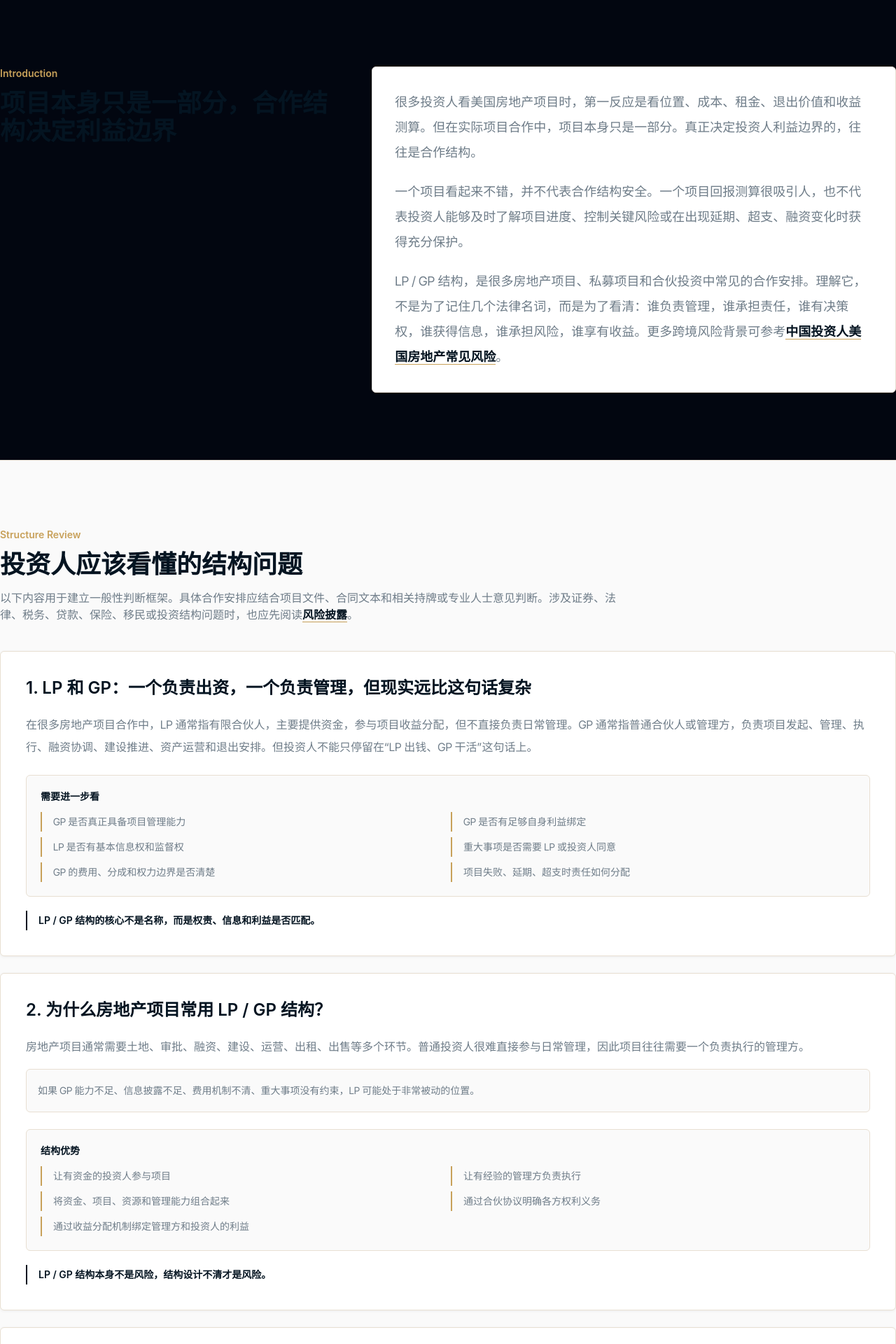
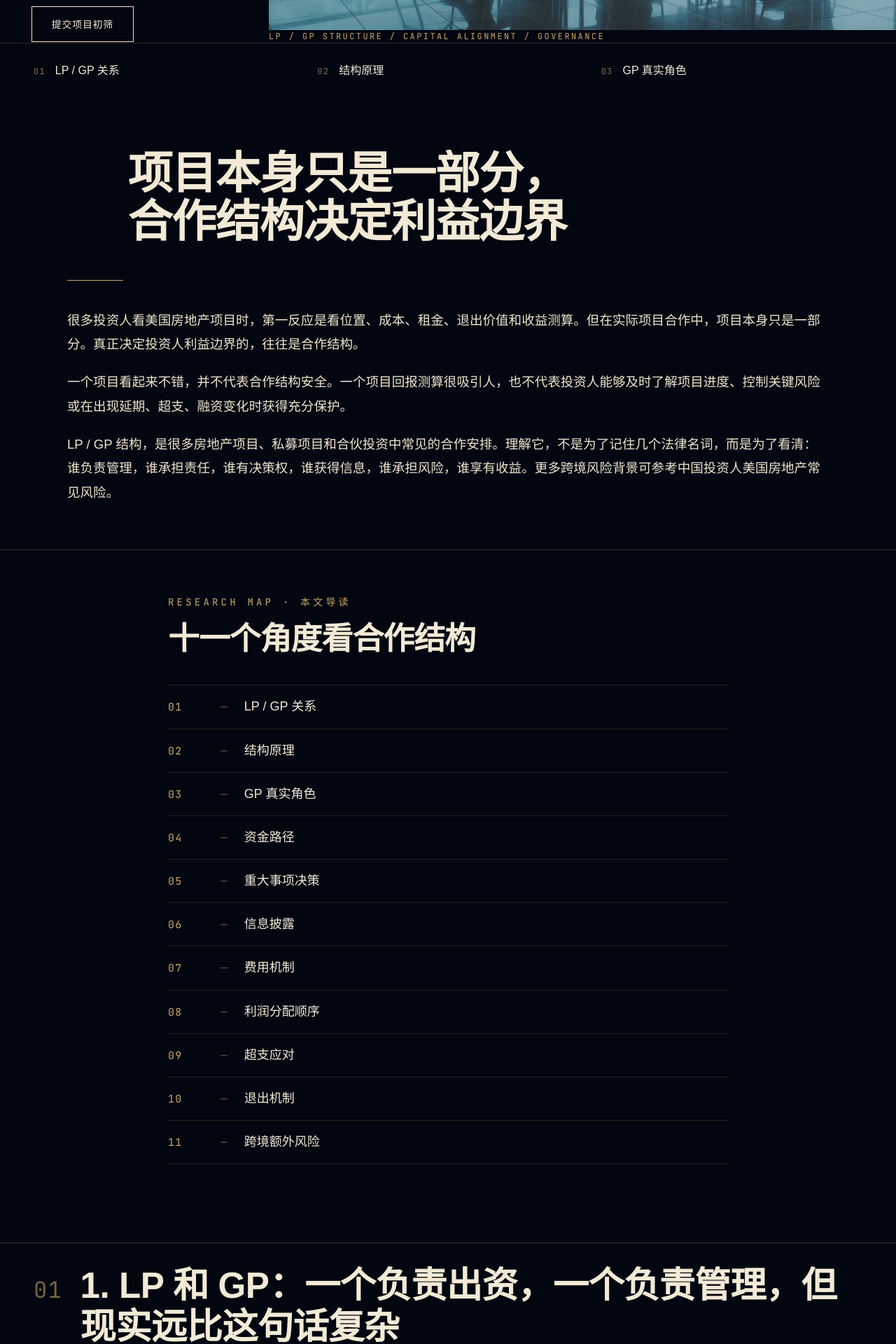
Before and after one commit to sarec-org/sarec-website, a Next.js app: page /zh/research/lp-gp-structure in a window 1280 px wide. Shown: the part 640-2560 px from the top of the page at 70% size. Built offline with nearby package versions, Linux system fonts and the light colour scheme; grey boxes are pictures that could not be loaded.

Commit message:
feat: apply research baseline to lp gp structure

```diff
--- a/app/zh/(internal)/research/lp-gp-structure/page.tsx
+++ b/app/zh/(internal)/research/lp-gp-structure/page.tsx
@@ -1,8 +1,13 @@
 import type { Metadata } from 'next';
-import Link from 'next/link';
-import { Button } from '@/components/ui/Button';
-import { Card } from '@/components/ui/Card';
 import { createPageMetadata } from '@/lib/seo';
+import { ArticleHero } from '@/components/sections/research/ArticleHero';
+import { ArticleSection } from '@/components/sections/research/ArticleSection';
+import { RelatedResearch } from '@/components/sections/research/RelatedResearch';
+import { OpeningJudgment } from '@/components/sections/research/OpeningJudgment';
+import { ResearchMap } from '@/components/sections/research/ResearchMap';
+import { SarecFramework } from '@/components/sections/research/SarecFramework';
+import { MidArticleCTA } from '@/components/sections/research/MidArticleCTA';
+import { ConversionBlock } from '@/components/sections/research/ConversionBlock';
 
 export const metadata: Metadata = createPageMetadata({
   title: 'LP / GP 合作结构详解｜SAREC Insights',
@@ -129,180 +134,237 @@ const relatedLinks = [
   { title: '服务架构', href: '/zh/services/' }
 ];
 
+const introParagraphs = [
+  '很多投资人看美国房地产项目时，第一反应是看位置、成本、租金、退出价值和收益测算。但在实际项目合作中，项目本身只是一部分。真正决定投资人利益边界的，往往是合作结构。',
+  '一个项目看起来不错，并不代表合作结构安全。一个项目回报测算很吸引人，也不代表投资人能够及时了解项目进度、控制关键风险或在出现延期、超支、融资变化时获得充分保护。',
+  'LP / GP 结构，是很多房地产项目、私募项目和合伙投资中常见的合作安排。理解它，不是为了记住几个法律名词，而是为了看清：谁负责管理，谁承担责任，谁有决策权，谁获得信息，谁承担风险，谁享有收益。更多跨境风险背景可参考中国投资人美国房地产常见风险。'
+];
+
+const sarecFrameworkBody =
+  'SAREC 的价值不是替客户做最终投资决定，而是帮助客户在进入项目之前，把合作结构中的关键问题先提出来、列清楚、分层判断。实际项目也可以结合案例研究与服务架构进一步讨论。';
+
+const conclusionParagraphs = [
+  '一个美国房地产项目是否值得继续推进，不能只看项目介绍、租金测算和退出价值。对投资人而言，真正重要的是：这个项目是否有清晰的管理方、透明的资金路径、合理的费用机制、稳定的信息披露、明确的重大事项决策和可讨论的退出路径。',
+  '好的结构不能消除所有风险，但可以让风险更早被看见、更清楚地被讨论、更有机制地被处理。SAREC 希望帮助跨境客户在美国房地产项目合作中，先看清结构，再讨论机会。'
+];
+
+const noticeBody =
+  '本文仅供一般信息参考，不构成投资建议、证券发行、法律意见、税务意见、移民建议或任何收益承诺。LP / GP 合作结构、房地产项目投资、私募发行、税务处理、贷款安排、保险、EB-5 和跨境交易均涉及复杂风险。具体事项应结合项目文件、合同文本和相关持牌或专业人士意见审慎判断。';
+
+const researchMapKeywords = [
+  { keyword: 'LP / GP 关系', anchor: 'section-01' },
+  { keyword: '结构原理', anchor: 'section-02' },
+  { keyword: 'GP 真实角色', anchor: 'section-03' },
+  { keyword: '资金路径', anchor: 'section-04' },
+  { keyword: '重大事项决策', anchor: 'section-05' },
+  { keyword: '信息披露', anchor: 'section-06' },
+  { keyword: '费用机制', anchor: 'section-07' },
+  { keyword: '利润分配顺序', anchor: 'section-08' },
+  { keyword: '超支应对', anchor: 'section-09' },
+  { keyword: '退出机制', anchor: 'section-10' },
+  { keyword: '跨境额外风险', anchor: 'section-11' }
+];
+
+const researchMapItems = researchMapKeywords.map((k, i) => ({
+  keyword: k.keyword,
+  anchor: k.anchor,
+  fullTitle: sections[i].title
+}));
+
+const heroAnchors = researchMapKeywords.slice(0, 3).map((k, i) => ({
+  keyword: k.keyword,
+  anchor: k.anchor,
+  fullTitle: sections[i].title
+}));
+
+const conversionIntents = [
+  { label: '你有具体项目', ctaText: '提交项目初筛', href: '/zh/services/strategy/' },
+  { label: '你想继续研究', ctaText: '返回研究中心', href: '/zh/research' },
+  { label: '你想保持联系', ctaText: '联系我们', href: '/zh/contact/' }
+];
+
 export default function LpGpStructurePage() {
   return (
-    <article>
-      <section className="bg-deep py-16 text-white md:py-24">
-        <div className="container-shell max-w-5xl">
-          <p className="font-sans text-sm font-semibold text-gold">SAREC Insights</p>
-          <h1 className="mt-5 font-sans text-[2rem] font-bold leading-tight md:text-6xl">LP / GP 合作结构详解</h1>
-          <p className="mt-6 max-w-4xl text-base leading-8 text-zinc-300 md:text-xl">
-            美国房地产项目中，投资人真正需要看懂的不只是项目本身，还包括谁管理项目、资金如何进入、信息如何披露、重大事项如何决策、收益如何分配，以及风险发生时由谁承担责任。
-          </p>
-          <div className="mt-6 flex flex-wrap gap-2">
-            {tags.map((tag) => (
-              <span className="rounded-[2px] border border-white/15 bg-white/5 px-3 py-1.5 font-sans text-xs font-semibold text-zinc-300" key={tag}>
-                {tag}
-              </span>
-            ))}
-          </div>
-          <div className="mt-10 flex flex-col gap-3 sm:flex-row">
-            <Button href="/zh/legal/risk-disclosure/" variant="gold">
-              查看风险披露
-            </Button>
-            <Button href="/zh/services/strategy/" variant="light">
-              提交项目初筛
-            </Button>
-          </div>
-        </div>
-      </section>
+    <main style={{ background: 'var(--ink-deepest)', color: 'var(--ivory)' }}>
+      <ArticleHero
+        eyebrow="SAREC INSIGHTS · 合作结构"
+        title="LP / GP 合作结构详解"
+        summary="美国房地产项目中，投资人真正需要看懂的不只是项目本身，还包括谁管理项目、资金如何进入、信息如何披露、重大事项如何决策、收益如何分配，以及风险发生时由谁承担责任。"
+        tags={tags}
+        heroVideo={{
+          src: '/videos/research/lp-gp-structure-hero.mp4',
+          poster: '/images/research/lp-gp-structure-poster.jpg'
+        }}
+        primaryCta={{ label: '查看风险披露', href: '/zh/legal/risk-disclosure/' }}
+        secondaryCta={{ label: '提交项目初筛', href: '/zh/services/strategy/' }}
+        anchors={heroAnchors}
+        mediaCaption="LP / GP STRUCTURE / CAPITAL ALIGNMENT / GOVERNANCE"
+      />
 
-      <section className="py-12 md:py-24">
-        <div className="container-shell grid gap-8 lg:grid-cols-[0.8fr_1.2fr]">
-          <div>
-            <p className="font-sans text-sm font-semibold text-gold">Introduction</p>
-            <h2 className="mt-3 font-sans text-2xl font-bold leading-tight text-ink md:text-4xl">项目本身只是一部分，合作结构决定利益边界</h2>
-          </div>
-          <Card className="md:p-10">
-            <div className="grid gap-5 text-base leading-8 text-muted md:text-lg md:leading-9">
-              <p>很多投资人看美国房地产项目时，第一反应是看位置、成本、租金、退出价值和收益测算。但在实际项目合作中，项目本身只是一部分。真正决定投资人利益边界的，往往是合作结构。</p>
-              <p>一个项目看起来不错，并不代表合作结构安全。一个项目回报测算很吸引人，也不代表投资人能够及时了解项目进度、控制关键风险或在出现延期、超支、融资变化时获得充分保护。</p>
-              <p>
-                LP / GP 结构，是很多房地产项目、私募项目和合伙投资中常见的合作安排。理解它，不是为了记住几个法律名词，而是为了看清：谁负责管理，谁承担责任，谁有决策权，谁获得信息，谁承担风险，谁享有收益。更多跨境风险背景可参考
-                <Link className="border-b border-gold font-sans font-semibold text-ink hover:text-gold" href="/zh/research/chinese-investors-us-real-estate-risks/">
-                  中国投资人美国房地产常见风险
-                </Link>
-                。
-              </p>
-            </div>
-          </Card>
-        </div>
-      </section>
+      <OpeningJudgment
+        judgment="项目本身只是一部分，合作结构决定利益边界"
+        introParagraphs={introParagraphs}
+      />
 
-      <section className="border-y border-line bg-zinc-50 py-12 md:py-24">
-        <div className="container-shell">
-          <div className="max-w-4xl">
-            <p className="font-sans text-sm font-semibold text-gold">Structure Review</p>
-            <h2 className="mt-3 font-sans text-2xl font-bold leading-tight text-ink md:text-4xl">投资人应该看懂的结构问题</h2>
-            <p className="mt-4 text-sm leading-7 text-muted md:text-base">
-              以下内容用于建立一般性判断框架。具体合作安排应结合项目文件、合同文本和相关持牌或专业人士意见判断。涉及证券、法律、税务、贷款、保险、移民或投资结构问题时，也应先阅读
-              <Link className="border-b border-gold font-sans font-semibold text-ink hover:text-gold" href="/zh/legal/risk-disclosure/">
-                风险披露
-              </Link>
-              。
-            </p>
-          </div>
+      <ResearchMap
+        eyebrow="RESEARCH MAP · 本文导读"
+        title="十一个角度看合作结构"
+        items={researchMapItems}
+      />
 
-          <div className="mt-10 grid gap-6">
-            {sections.map((section) => (
-              <Card className="bg-white md:p-9" key={section.title}>
-                <h3 className="font-sans text-xl font-semibold leading-snug text-ink md:text-2xl">{section.title}</h3>
-                <p className="mt-5 text-base leading-8 text-muted">{section.body}</p>
-                {section.risk ? <p className="mt-4 rounded-md border border-line bg-zinc-50 p-4 text-sm leading-7 text-muted">{section.risk}</p> : null}
-                <div className="mt-6 rounded-md border border-line bg-zinc-50 p-5">
-                  <p className="font-sans text-sm font-semibold text-ink">{section.pointsTitle}</p>
-                  <ul className="mt-3 grid gap-2 text-sm leading-7 text-muted md:grid-cols-2">
-                    {section.points.map((point) => (
-                      <li className="border-l-2 border-gold pl-4" key={point}>
-                        {point}
-                      </li>
-                    ))}
-                  </ul>
-                </div>
-                <p className="mt-5 border-l-2 border-ink pl-4 font-sans text-sm font-semibold leading-7 text-ink">{section.summary}</p>
-              </Card>
-            ))}
-          </div>
-        </div>
-      </section>
+      <ArticleSection
+        id="section-01"
+        index={1}
+        title={sections[0].title}
+        body={sections[0].body}
+        pointsTitle={sections[0].pointsTitle}
+        points={sections[0].points}
+        summary={sections[0].summary}
+        width="default"
+      />
+      <ArticleSection
+        id="section-02"
+        index={2}
+        title={sections[1].title}
+        body={sections[1].body}
+        pointsTitle={sections[1].pointsTitle}
+        points={sections[1].points}
+        note={sections[1].risk}
+        summary={sections[1].summary}
+        width="default"
+      />
+      <ArticleSection
+        id="section-03"
+        index={3}
+        title={sections[2].title}
+        body={sections[2].body}
+        pointsTitle={sections[2].pointsTitle}
+        points={sections[2].points}
+        summary={sections[2].summary}
+        width="default"
+      />
+      <ArticleSection
+        id="section-04"
+        index={4}
+        title={sections[3].title}
+        body={sections[3].body}
+        pointsTitle={sections[3].pointsTitle}
+        points={sections[3].points}
+        summary={sections[3].summary}
+        width="default"
+      />
+      <ArticleSection
+        id="section-05"
+        index={5}
+        title={sections[4].title}
+        body={sections[4].body}
+        pointsTitle={sections[4].pointsTitle}
+        points={sections[4].points}
+        note={sections[4].risk}
+        summary={sections[4].summary}
+        width="default"
+      />
 
-      <section className="py-12 md:py-24">
-        <div className="container-shell grid gap-8 lg:grid-cols-[0.85fr_1.15fr]">
-          <div>
-            <p className="font-sans text-sm font-semibold text-gold">SAREC Review</p>
-            <h2 className="mt-3 font-sans text-2xl font-bold leading-tight text-ink md:text-4xl">SAREC 如何帮助客户理解合作结构？</h2>
-            <p className="mt-5 text-sm leading-7 text-muted md:text-base">
-              SAREC 的价值不是替客户做最终投资决定，而是帮助客户在进入项目之前，把合作结构中的关键问题先提出来、列清楚、分层判断。实际项目也可以结合
-              <Link className="border-b border-gold font-sans font-semibold text-ink hover:text-gold" href="/zh/case-studies/">
-                案例研究
-              </Link>
-              与
-              <Link className="border-b border-gold font-sans font-semibold text-ink hover:text-gold" href="/zh/services/">
-                服务架构
-              </Link>
-              进一步讨论。
-            </p>
-          </div>
-          <Card className="md:p-9">
-            <ul className="grid gap-3 text-sm leading-7 text-muted md:text-base">
-              {sarecFocus.map((point) => (
-                <li className="border-l-2 border-gold pl-4" key={point}>
-                  {point}
-                </li>
-              ))}
-            </ul>
-            <div className="mt-8">
-              <Button href="/zh/services/strategy/">了解项目初筛服务</Button>
-            </div>
-          </Card>
-        </div>
-      </section>
+      <MidArticleCTA
+        body="如果你正在判断一个美国房地产项目的合作结构，可以先做一次项目初筛。"
+        ctaLabel="提交项目初筛"
+        ctaHref="/zh/services/strategy/"
+      />
 
-      <section className="border-y border-line bg-zinc-50 py-12 md:py-24">
-        <div className="container-shell grid gap-8 lg:grid-cols-2">
-          <Card className="bg-white md:p-10">
-            <p className="font-sans text-sm font-semibold text-gold">Conclusion</p>
-            <h2 className="mt-3 font-sans text-2xl font-bold leading-tight text-ink md:text-3xl">项目机会要看，合作结构更要看</h2>
-            <div className="mt-6 grid gap-5 text-base leading-8 text-muted">
-              <p>一个美国房地产项目是否值得继续推进，不能只看项目介绍、租金测算和退出价值。对投资人而言，真正重要的是：这个项目是否有清晰的管理方、透明的资金路径、合理的费用机制、稳定的信息披露、明确的重大事项决策和可讨论的退出路径。</p>
-              <p>好的结构不能消除所有风险，但可以让风险更早被看见、更清楚地被讨论、更有机制地被处理。SAREC 希望帮助跨境客户在美国房地产项目合作中，先看清结构，再讨论机会。</p>
-            </div>
-          </Card>
-          <Card className="border-gold/40 bg-white md:p-10">
-            <p className="font-sans text-sm font-semibold text-gold">重要说明</p>
-            <h2 className="mt-3 font-sans text-2xl font-bold leading-tight text-ink md:text-3xl">重要说明</h2>
-            <p className="mt-6 text-base leading-8 text-muted">
-              本文仅供一般信息参考，不构成投资建议、证券发行、法律意见、税务意见、移民建议或任何收益承诺。LP / GP 合作结构、房地产项目投资、私募发行、税务处理、贷款安排、保险、EB-5 和跨境交易均涉及复杂风险。具体事项应结合项目文件、合同文本和相关持牌或专业人士意见审慎判断。
-            </p>
-          </Card>
-        </div>
-      </section>
+      <ArticleSection
+        id="section-06"
+        index={6}
+        title={sections[5].title}
+        body={sections[5].body}
+        pointsTitle={sections[5].pointsTitle}
+        points={sections[5].points}
+        summary={sections[5].summary}
+        width="default"
+      />
+      <ArticleSection
+        id="section-07"
+        index={7}
+        title={sections[6].title}
+        body={sections[6].body}
+        pointsTitle={sections[6].pointsTitle}
+        points={sections[6].points}
+        summary={sections[6].summary}
+        width="default"
+      />
+      <ArticleSection
+        id="section-08"
+        index={8}
+        title={sections[7].title}
+        body={sections[7].body}
+        pointsTitle={sections[7].pointsTitle}
+        points={sections[7].points}
+        summary={sections[7].summary}
+        width="default"
+      />
+      <ArticleSection
+        id="section-09"
+        index={9}
+        title={sections[8].title}
+        body={sections[8].body}
+        pointsTitle={sections[8].pointsTitle}
+        points={sections[8].points}
+        summary={sections[8].summary}
+        width="default"
+      />
+      <ArticleSection
+        id="section-10"
+        index={10}
+        title={sections[9].title}
+        body={sections[9].body}
+        pointsTitle={sections[9].pointsTitle}
+        points={sections[9].points}
+        summary={sections[9].summary}
+        width="default"
+      />
+      <ArticleSection
+        id="section-11"
+        index={11}
+        title={sections[10].title}
+        body={sections[10].body}
+        pointsTitle={sections[10].pointsTitle}
+        points={sections[10].points}
+        summary={sections[10].summary}
+        width="default"
+      />
 
-      <section className="py-12 md:py-24">
-        <div className="container-shell">
-          <div className="max-w-4xl">
-            <p className="font-sans text-sm font-semibold text-gold">Related</p>
-            <h2 className="mt-3 font-sans text-2xl font-bold leading-tight text-ink md:text-4xl">相关入口</h2>
-          </div>
-          <div className="mt-8 grid gap-4 md:grid-cols-2 xl:grid-cols-4">
-            {relatedLinks.map((item) => (
-              <Link className="group block rounded-md border border-line bg-white p-5 shadow-soft transition duration-150 hover:-translate-y-0.5 hover:border-zinc-400 md:p-6" href={item.href} key={item.href}>
-                <h3 className="font-sans text-lg font-semibold leading-snug text-ink group-hover:text-gold">{item.title}</h3>
-                <span className="mt-6 inline-flex border-b border-gold pb-1 font-sans text-sm font-semibold text-ink group-hover:text-gold">前往查看</span>
-              </Link>
-            ))}
-          </div>
-        </div>
-      </section>
+      <SarecFramework
+        eyebrow="SAREC FRAMEWORK · 机构方法论"
+        title="SAREC 如何帮助客户理解合作结构？"
+        body={sarecFrameworkBody}
+        bottomTag="STRUCTURE ASSESSMENT"
+        items={sarecFocus}
+      />
 
-      <section className="border-t border-line bg-deep py-12 text-white md:py-20">
-        <div className="container-shell grid gap-6 md:grid-cols-[1fr_auto] md:items-center">
-          <div>
-            <h2 className="max-w-3xl font-sans text-2xl font-bold leading-tight md:text-4xl">如果你正在看一个美国房地产项目，先把合作结构看清楚。</h2>
-            <p className="mt-4 max-w-3xl text-sm leading-7 text-zinc-300 md:text-base">
-              你可以提交项目资料、合作协议框架或项目介绍。SAREC 会根据项目阶段、资料完整度和合作可能性，判断下一步是否适合继续沟通。
-            </p>
-          </div>
-          <div className="flex flex-col gap-3 sm:flex-row md:flex-col lg:flex-row">
-            <Button href="/zh/services/strategy/" variant="light">
-              提交项目初筛
-            </Button>
-            <Button href="/zh/contact/" variant="gold">
-              联系我们
-            </Button>
-          </div>
-        </div>
-      </section>
-    </article>
+      <ArticleSection
+        title="项目机会要看，合作结构更要看"
+        paragraphs={conclusionParagraphs}
+        width="default"
+      />
+
+      <ArticleSection
+        title="重要说明"
+        body={noticeBody}
+        width="default"
+      />
+
+      <RelatedResearch
+        items={relatedLinks.map((r) => ({
+          label: r.title,
+          href: r.href,
+          eyebrow: 'SAREC RESEARCH'
+        }))}
+      />
+
+      <ConversionBlock
+        question="如果你正在看一个美国房地产项目，先把合作结构看清楚。"
+        intents={conversionIntents}
+        contactLine="你可以提交项目资料、合作协议框架或项目介绍。SAREC 会根据项目阶段、资料完整度和合作可能性，判断下一步是否适合继续沟通。"
+      />
+    </main>
   );
 }
```
Also changed, not shown: public/images/research/lp-gp-structure-poster.jpg (added).
